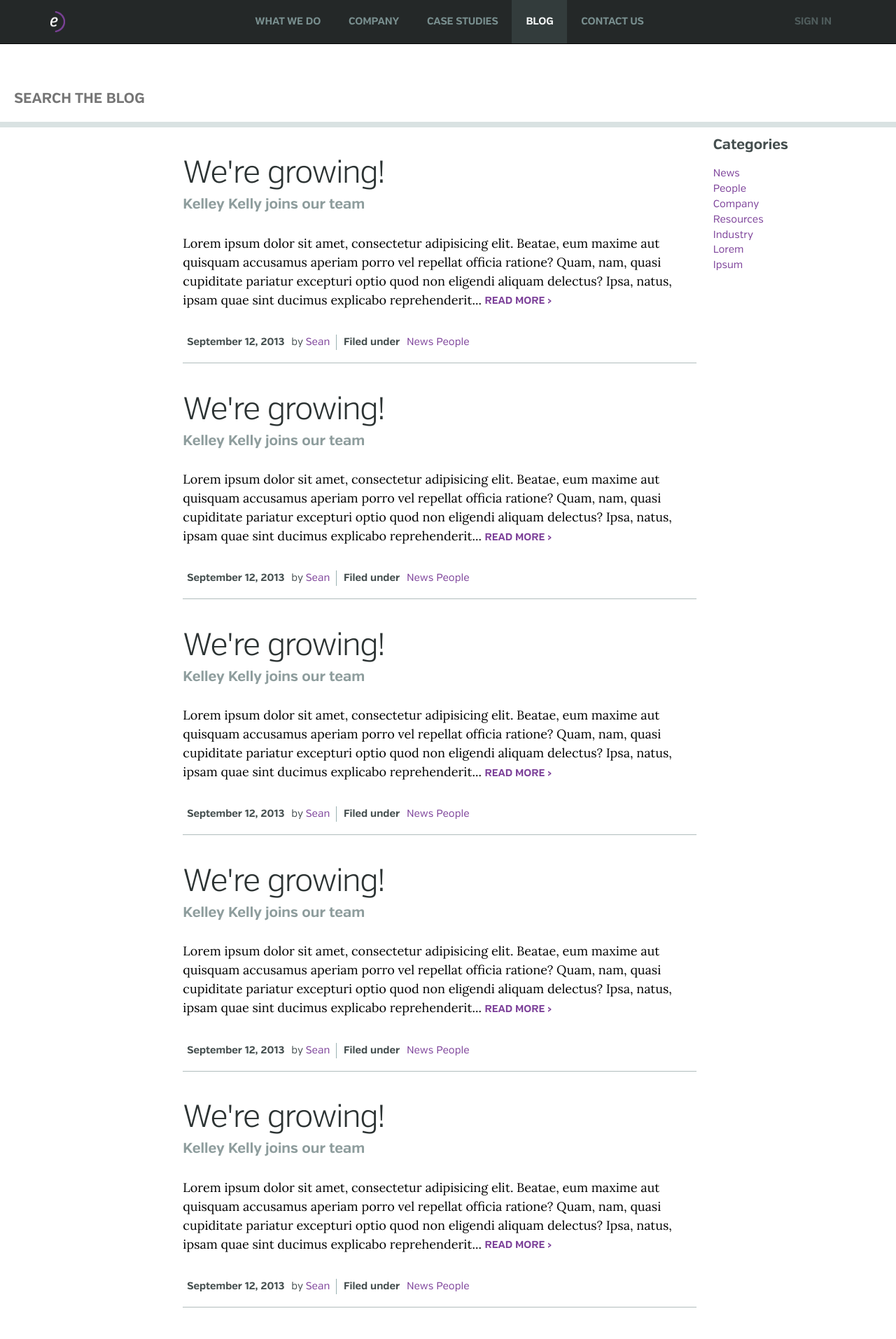
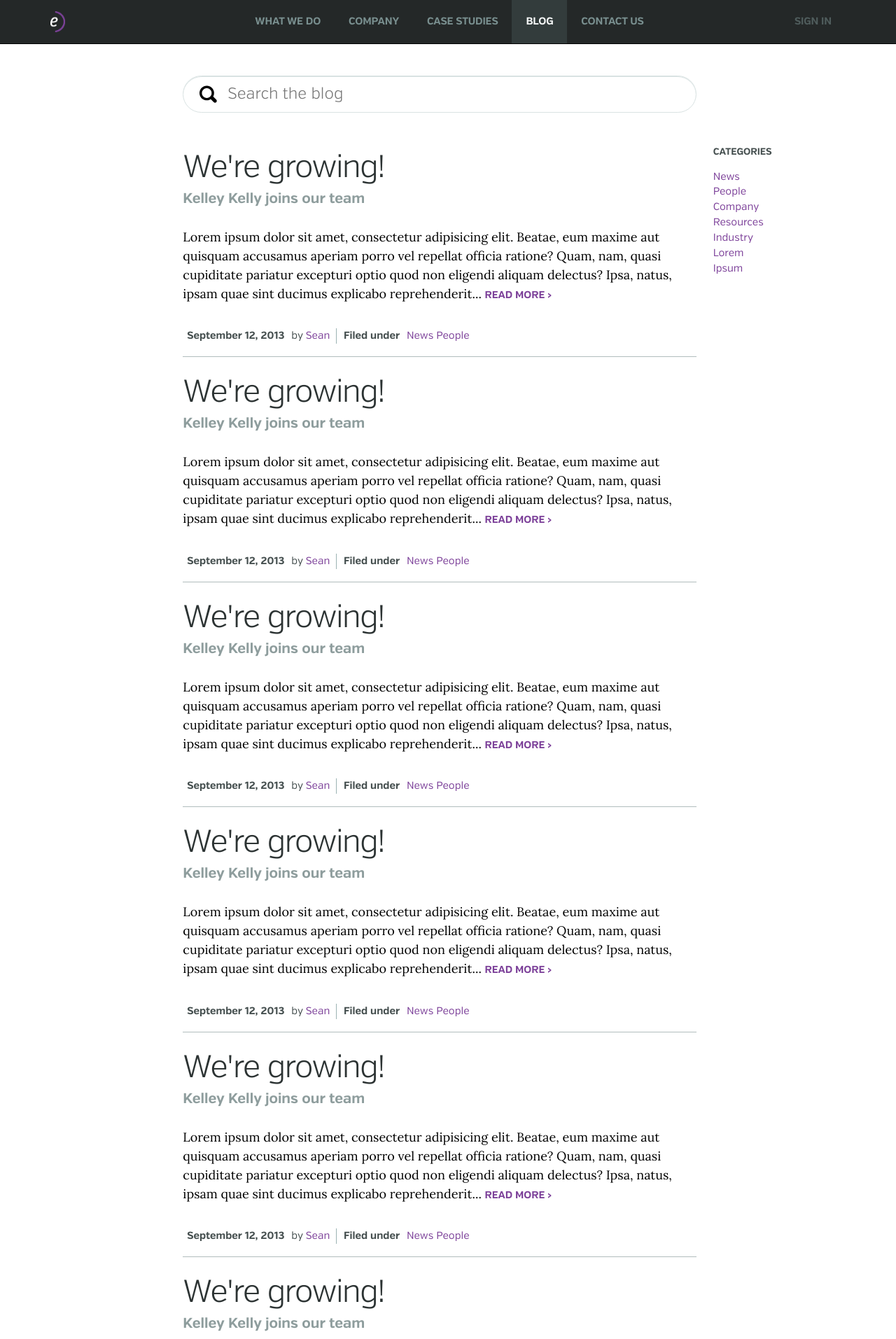
Before and after one commit to jayperryworks/engage, a Jekyll site: the page built from blog.html, in a window 1280 px wide. Shown: the top 1913 px of the page at 70% size. Built offline with Jekyll 4.4.1, drawn with Linux system fonts in a browser that asks for light colours; nearby versions of some CDN libraries; Markdown is read by kramdown in place of the engine named in the settings.

Commit message:
blog page cleanup, search input styling

```diff
--- a/_preprocess/sass/core/_layout.scss
+++ b/_preprocess/sass/core/_layout.scss
@@ -12,6 +12,7 @@ body {
 	@include grid-margins(padding);
   background: transparent !important;
 	margin: 0 auto;
+  width: 100%;
 	max-width: $grid-width;
 
   &.grid-wrap {
@@ -32,6 +33,7 @@ body {
 
 .narrow, %narrow {
   clear: both;
+  width: 100%;
   overflow: hidden;
 
 	@include grid-span(4, 1, $options: both);
--- a/assets/css/app.css
+++ b/assets/css/app.css
@@ -1009,7 +1009,7 @@ table {
  * Hide visually and from screenreaders, but maintain layout
  */
 /* line 97, ../../_preprocess/sass/core/_settings.scss */
-a, .button, .carousel-thumbs li, .tooltip-bottom, .tooltip-left, .tooltip-top {
+a, .button, .carousel-thumbs li, .tooltip-bottom, .tooltip-left, .tooltip-top, [role="search"].large > input[type="search"], [role="search"].large > input[type="text"] {
   -webkit-transition: all 0.2s ease-in;
   -moz-transition: all 0.2s ease-in false;
   -o-transition: all 0.2s ease-in false;
@@ -1023,7 +1023,7 @@ a, .button, .carousel-thumbs li, .tooltip-bottom, .tooltip-left, .tooltip-top {
  * Kroc Camen, and the H5BP dev community and team.
  */
 /* line 13, ../../_preprocess/sass/core/_base.scss */
-* {
+*, *:before, *:after {
   -webkit-box-sizing: border-box;
   -moz-box-sizing: border-box;
   box-sizing: border-box;
@@ -1069,13 +1069,13 @@ html {
  */
 /* line 52, ../../_preprocess/sass/core/_base.scss */
 ::-moz-selection {
-  background: #b3d4fc;
+  background: #7bc33c;
   text-shadow: none;
 }
 
 /* line 57, ../../_preprocess/sass/core/_base.scss */
 ::selection {
-  background: #b3d4fc;
+  background: #7bc33c;
   text-shadow: none;
 }
 
@@ -1115,10 +1115,33 @@ fieldset {
   padding: 0;
 }
 
+/* line 98, ../../_preprocess/sass/core/_base.scss */
+input {
+  -webkit-box-sizing: border-box;
+  -moz-box-sizing: border-box;
+  box-sizing: border-box;
+  text-shadow: none;
+}
+/* line 102, ../../_preprocess/sass/core/_base.scss */
+input:focus {
+  outline: 0;
+  outline: thin dotted \9;
+  /* IE6-9 */
+  border-color: #7bc33c;
+}
+
+/* line 109, ../../_preprocess/sass/core/_base.scss */
+input[type="search"] {
+  -webkit-box-sizing: border-box;
+  -moz-box-sizing: border-box;
+  box-sizing: border-box;
+  -webkit-appearance: none;
+}
+
 /*
  * Allow only vertical resizing of textareas.
  */
-/* line 102, ../../_preprocess/sass/core/_base.scss */
+/* line 118, ../../_preprocess/sass/core/_base.scss */
 textarea {
   resize: vertical;
 }
@@ -1126,20 +1149,20 @@ textarea {
 /*
  * Reset lists that appear in nav elements
  */
-/* line 110, ../../_preprocess/sass/core/_base.scss */
+/* line 126, ../../_preprocess/sass/core/_base.scss */
 nav ul, nav li {
   margin: 0;
   padding: 0;
   list-style: none;
 }
 
-/* line 116, ../../_preprocess/sass/core/_base.scss */
+/* line 132, ../../_preprocess/sass/core/_base.scss */
 p {
   text-align: left;
   color: black;
 }
 
-/* line 125, ../../_preprocess/sass/core/_base.scss */
+/* line 141, ../../_preprocess/sass/core/_base.scss */
 .browsehappy {
   margin: 0.2em 0;
   background: #ccc;
@@ -1644,19 +1667,19 @@ p {
 }
 
 /* line 90, ../../_preprocess/sass/core/_fonts.scss */
-h1, .h1, h2, .h2, .masthead > h1, .carousel-slide.full_bleed .title h3, h1 strong, .h1 strong, h1 > .subhead, h3, .h3, h4, .h4, [role="search"].large > input[type="search"], [role="search"].large > input[type="text"], h5, .h5, .tabs.vertical a, [role="navigation"].local.vertical a, h6, .h6, .contact > label, .masthead > .login, [role="navigation"].global .global-item, [role="navigation"].global > .login, dl dt, .read_more, [role="banner"].global, .masthead > h1 > strong, .button, [role="navigation"].global, [role="navigation"].secondary.horizontal a, .footer-brand .brand-group a, .footer-contact dt, dl, .meta-post, [role="navigation"].jump li a, .meta-post li, .meta-post dd, .meta-post-author, .tooltip-bottom, .tooltip-left, .tooltip-top {
+h1, .h1, h2, .h2, .masthead > h1, .carousel-slide.full_bleed .title h3, [role="search"].large > input[type="search"], [role="search"].large > input[type="text"], h1 strong, .h1 strong, h1 > .subhead, h3, .h3, h4, .h4, h5, .h5, .tabs.vertical a, [role="navigation"].local.vertical a, h6, .h6, .contact > label, .masthead > .login, [role="navigation"].global .global-item, [role="navigation"].global > .login, dl dt, .read_more, [role="banner"].global, .masthead > h1 > strong, .button, [role="navigation"].global, [role="navigation"].secondary.horizontal a, .footer-brand .brand-group a, .footer-contact dt, dl, .meta-post, [role="navigation"].jump li a, .meta-post li, .meta-post dd, .meta-post-author, .tooltip-bottom, .tooltip-left, .tooltip-top {
   font-family: "verb-regular", "Helvetica Neue", Helvetica, Arial, sans-serif;
   font-weight: normal;
   font-style: normal;
 }
 
 /* line 96, ../../_preprocess/sass/core/_fonts.scss */
-h1, .h1, h2, .h2, .masthead > h1, .carousel-slide.full_bleed .title h3 {
+h1, .h1, h2, .h2, .masthead > h1, .carousel-slide.full_bleed .title h3, [role="search"].large > input[type="search"], [role="search"].large > input[type="text"] {
   font-family: "verb-light", "Helvetica Neue", Helvetica, Arial, sans-serif;
 }
 
 /* line 101, ../../_preprocess/sass/core/_fonts.scss */
-h1 strong, .h1 strong, h1 > .subhead, h3, .h3, h4, .h4, [role="search"].large > input[type="search"], [role="search"].large > input[type="text"], h5, .h5, .tabs.vertical a, [role="navigation"].local.vertical a, h6, .h6, .contact > label, .masthead > .login, [role="navigation"].global .global-item, [role="navigation"].global > .login, dl dt, .read_more, [role="banner"].global, .masthead > h1 > strong, .button, [role="navigation"].global, [role="navigation"].secondary.horizontal a, .footer-brand .brand-group a, .footer-contact dt {
+h1 strong, .h1 strong, h1 > .subhead, h3, .h3, h4, .h4, h5, .h5, .tabs.vertical a, [role="navigation"].local.vertical a, h6, .h6, .contact > label, .masthead > .login, [role="navigation"].global .global-item, [role="navigation"].global > .login, dl dt, .read_more, [role="banner"].global, .masthead > h1 > strong, .button, [role="navigation"].global, [role="navigation"].secondary.horizontal a, .footer-brand .brand-group a, .footer-contact dt {
   font-family: "verb-bold", "Helvetica Neue", Helvetica, Arial, sans-serif;
 }
 
@@ -1732,7 +1755,7 @@ h3, .h3 {
 }
 
 /* line 50, ../../_preprocess/sass/core/_content.scss */
-h4, .h4, [role="search"].large > input[type="search"], [role="search"].large > input[type="text"] {
+h4, .h4 {
   font-size: 18px;
   font-size: 1.125rem;
   margin: 0;
@@ -2066,6 +2089,7 @@ body {
   padding-right: 18px;
   background: transparent !important;
   margin: 0 auto;
+  width: 100%;
   max-width: 1280px;
 }
 @media (min-width: 30em) {
@@ -2096,7 +2120,7 @@ body {
     padding-right: 72px;
   }
 }
-/* line 17, ../../_preprocess/sass/core/_layout.scss */
+/* line 18, ../../_preprocess/sass/core/_layout.scss */
 .wrapper.grid-wrap, .grid-wrap.post.full, .grid-wrap.carousel-thumbs {
   /* for IE 6/7 */
   *zoom: expression(this.runtimeStyle.zoom="1", this.appendChild(document.createElement("br")).style.cssText="clear:both;font:0/0 serif");
@@ -2115,12 +2139,12 @@ body {
 .wrapper.grid-wrap:after, .grid-wrap.post.full:after, .grid-wrap.carousel-thumbs:after {
   clear: both;
 }
-/* line 22, ../../_preprocess/sass/core/_layout.scss */
+/* line 23, ../../_preprocess/sass/core/_layout.scss */
 .wrapper > h1, .post.full > h1, .carousel-thumbs > h1 {
   clear: both;
 }
 
-/* line 27, ../../_preprocess/sass/core/_layout.scss */
+/* line 28, ../../_preprocess/sass/core/_layout.scss */
 .post.full {
   /* for IE 6/7 */
   *zoom: expression(this.runtimeStyle.zoom="1", this.appendChild(document.createElement("br")).style.cssText="clear:both;font:0/0 serif");
@@ -2140,9 +2164,10 @@ body {
   clear: both;
 }
 
-/* line 33, ../../_preprocess/sass/core/_layout.scss */
+/* line 34, ../../_preprocess/sass/core/_layout.scss */
 .narrow, .overview, footer.local > hgroup, .slats {
   clear: both;
+  width: 100%;
   overflow: hidden;
   width: 100%;
   float: right;
@@ -2153,7 +2178,7 @@ body {
   position: relative;
 }
 @media (min-width: 48em) {
-  /* line 33, ../../_preprocess/sass/core/_layout.scss */
+  /* line 34, ../../_preprocess/sass/core/_layout.scss */
   .narrow, .overview, footer.local > hgroup, .slats {
     width: 77.77778%;
     float: left;
@@ -2164,7 +2189,7 @@ body {
   }
 }
 @media (min-width: 62.5em) {
-  /* line 33, ../../_preprocess/sass/core/_layout.scss */
+  /* line 34, ../../_preprocess/sass/core/_layout.scss */
   .narrow, .overview, footer.local > hgroup, .slats {
     width: 66.66667%;
     float: left;
@@ -2175,7 +2200,7 @@ body {
   }
 }
 
-/* line 51, ../../_preprocess/sass/core/_layout.scss */
+/* line 53, ../../_preprocess/sass/core/_layout.scss */
 .meta-post.vertical {
   width: 100%;
   float: right;
@@ -2186,7 +2211,7 @@ body {
   text-align: left;
 }
 @media (min-width: 48em) {
-  /* line 51, ../../_preprocess/sass/core/_layout.scss */
+  /* line 53, ../../_preprocess/sass/core/_layout.scss */
   .meta-post.vertical {
     width: 11.11111%;
     float: right;
@@ -2197,7 +2222,7 @@ body {
   }
 }
 @media (min-width: 62.5em) {
-  /* line 51, ../../_preprocess/sass/core/_layout.scss */
+  /* line 53, ../../_preprocess/sass/core/_layout.scss */
   .meta-post.vertical {
     width: 16.66667%;
     float: right;
@@ -2208,31 +2233,31 @@ body {
   }
 }
 
-/* line 64, ../../_preprocess/sass/core/_layout.scss */
+/* line 66, ../../_preprocess/sass/core/_layout.scss */
 .overview, footer.local > hgroup {
   margin-bottom: 30px;
   margin-bottom: 1.875rem;
   padding-right: 0;
 }
 
-/* line 75, ../../_preprocess/sass/core/_layout.scss */
+/* line 77, ../../_preprocess/sass/core/_layout.scss */
 .tile {
   padding: 12px 0;
   padding: 0.75rem 0;
   display: block;
 }
-/* line 79, ../../_preprocess/sass/core/_layout.scss */
+/* line 81, ../../_preprocess/sass/core/_layout.scss */
 .tile h1, .tile h2, .tile h3, .tile h4, .tile h5, .tile h6 {
   line-height: 1.2;
 }
-/* line 83, ../../_preprocess/sass/core/_layout.scss */
+/* line 85, ../../_preprocess/sass/core/_layout.scss */
 .tile > img {
   display: block;
   margin: 12px auto;
   margin: 0.75rem auto;
 }
 
-/* line 89, ../../_preprocess/sass/core/_layout.scss */
+/* line 91, ../../_preprocess/sass/core/_layout.scss */
 .tile.center {
   text-align: center;
 }
@@ -4034,95 +4059,101 @@ footer.local .grid p, footer.local .grid .read_more {
 
 /* line 37, ../../_preprocess/sass/modules/_post.scss */
 .post.excerpt {
+  margin-top: 16px;
+  margin-top: 1rem;
   text-align: left;
   border-bottom: 1px solid #b1bdbd;
   position: relative;
   overflow: hidden;
   clear: both;
 }
-/* line 44, ../../_preprocess/sass/modules/_post.scss */
+/* line 45, ../../_preprocess/sass/modules/_post.scss */
 .post.excerpt:last-child {
   margin-bottom: 36px;
   margin-bottom: 2.25rem;
   border-bottom: none;
 }
-/* line 49, ../../_preprocess/sass/modules/_post.scss */
-.post.excerpt > hgroup {
-  margin: 30px 0 0 0;
-  margin: 1.875rem 0 0 0;
-}
-/* line 52, ../../_preprocess/sass/modules/_post.scss */
-.post.excerpt > hgroup h1, .post.excerpt > hgroup h2, .post.excerpt > hgroup h3 {
+/* line 50, ../../_preprocess/sass/modules/_post.scss */
+.post.excerpt:first-child {
+  margin-top: 0;
+}
+/* line 54, ../../_preprocess/sass/modules/_post.scss */
+.post.excerpt > .post-title {
+  margin: 0;
+}
+/* line 58, ../../_preprocess/sass/modules/_post.scss */
+.post.excerpt > .post-title h1, .post.excerpt > .post-title h2, .post.excerpt > .post-title h3 {
   margin: 0;
   line-height: 1.4;
 }
 
-/* line 60, ../../_preprocess/sass/modules/_post.scss */
-#home .post.excerpt > hgroup {
+/* line 66, ../../_preprocess/sass/modules/_post.scss */
+#home .post.excerpt > .post-title {
   margin-bottom: 1em;
 }
 
-/* line 65, ../../_preprocess/sass/modules/_post.scss */
+/* line 71, ../../_preprocess/sass/modules/_post.scss */
 .strip .post.excerpt {
   padding-bottom: 24px;
   padding-bottom: 1.5rem;
 }
 @media (min-width: 62.5em) {
-  /* line 65, ../../_preprocess/sass/modules/_post.scss */
+  /* line 71, ../../_preprocess/sass/modules/_post.scss */
   .strip .post.excerpt {
     padding-bottom: 36px;
     padding-bottom: 2.25rem;
   }
 }
-/* line 72, ../../_preprocess/sass/modules/_post.scss */
-.strip .post.excerpt hgroup {
+/* line 78, ../../_preprocess/sass/modules/_post.scss */
+.strip .post.excerpt .post-title {
   text-align: center;
   margin-top: 12px;
   margin-top: 0.75rem;
 }
-/* line 76, ../../_preprocess/sass/modules/_post.scss */
-.strip .post.excerpt hgroup h2 {
+/* line 82, ../../_preprocess/sass/modules/_post.scss */
+.strip .post.excerpt .post-title h2 {
   color: #798f8f;
 }
 
-/* line 98, ../../_preprocess/sass/modules/_post.scss */
+/* line 104, ../../_preprocess/sass/modules/_post.scss */
 .post.no_hairline {
   border-bottom: none;
 }
 
-/* line 102, ../../_preprocess/sass/modules/_post.scss */
+/* line 108, ../../_preprocess/sass/modules/_post.scss */
 .post.excerpt.narrow {
   margin-top: 36px;
   margin-top: 2.25rem;
 }
 
 /* line 4, ../../_preprocess/sass/modules/_forms.scss */
-[role="search"].large > input[type="search"], [role="search"].large > input[type="text"] {
-  border: none;
-  background: transparent;
-  border-bottom: 8px solid #d9e2e2;
-  padding: 1em;
-}
-/* line 10, ../../_preprocess/sass/modules/_forms.scss */
-[role="search"].large > input[type="search"]:focus, [role="search"].large > input[type="text"]:focus, [role="search"].large > input[type="search"]:active, [role="search"].large > input[type="text"]:active {
-  border: none;
-  border-bottom: 8px solid #d9e2e2;
-  box-shadow: none;
-}
-
-/* line 18, ../../_preprocess/sass/modules/_forms.scss */
 [role="search"].large {
   margin-top: 40px;
   margin-top: 2.5rem;
-}
-/* line 21, ../../_preprocess/sass/modules/_forms.scss */
+  margin-bottom: 40px;
+  margin-bottom: 2.5rem;
+  padding-bottom: 1px;
+  overflow: hidden;
+}
+/* line 12, ../../_preprocess/sass/modules/_forms.scss */
 [role="search"].large > input[type="search"], [role="search"].large > input[type="text"] {
-  display: block;
+  font-size: 20px;
+  font-size: 1.25rem;
+  display: inline-block;
+  overflow: hidden;
   width: 100%;
-  text-transform: uppercase;
-}
-
-/* line 41, ../../_preprocess/sass/modules/_forms.scss */
+  padding: 0.5em 1.5em 0.5em 2.8em;
+  border: 1px solid #d9e2e2;
+  border-radius: 100px;
+  box-shadow: inset 0 1px #d9e2e2;
+  background: url("../images/icon-search.png") 1em center no-repeat;
+}
+/* line 25, ../../_preprocess/sass/modules/_forms.scss */
+[role="search"].large > input[type="search"]:focus, [role="search"].large > input[type="text"]:focus {
+  border: 1px solid #7bc33c;
+}
+
+/* line 31, ../../_preprocess/sass/modules/_forms.scss */
 .contact {
   width: 100%;
   float: right;
@@ -4133,7 +4164,7 @@ footer.local .grid p, footer.local .grid .read_more {
   text-align: left;
 }
 @media (min-width: 48em) {
-  /* line 41, ../../_preprocess/sass/modules/_forms.scss */
+  /* line 31, ../../_preprocess/sass/modules/_forms.scss */
   .contact {
     width: 66.66667%;
     float: left;
@@ -4144,7 +4175,7 @@ footer.local .grid p, footer.local .grid .read_more {
   }
 }
 @media (min-width: 62.5em) {
-  /* line 41, ../../_preprocess/sass/modules/_forms.scss */
+  /* line 31, ../../_preprocess/sass/modules/_forms.scss */
   .contact {
     width: 50%;
     float: left;
@@ -4154,7 +4185,7 @@ footer.local .grid p, footer.local .grid .read_more {
     padding-right: 24px;
   }
 }
-/* line 57, ../../_preprocess/sass/modules/_forms.scss */
+/* line 47, ../../_preprocess/sass/modules/_forms.scss */
 .contact > input:not([type=submit]):not([type=file]), .contact > select, .contact > textarea {
   font-size: 12px;
   font-size: 0.75rem;
@@ -4165,7 +4196,7 @@ footer.local .grid p, footer.local .grid .read_more {
   display: block;
   width: 100%;
 }
-/* line 67, ../../_preprocess/sass/modules/_forms.scss */
+/* line 57, ../../_preprocess/sass/modules/_forms.scss */
 .contact > input[type="submit"] {
   display: -moz-inline-stack;
   display: inline-block;
--- a/blog.html
+++ b/blog.html
@@ -4,13 +4,14 @@ title: Blog
 active: blog
 ---
 
-<form role="search" class="large">
-	<input type="search" placeholder="Search the blog" />
-</form>
+<div class="wrapper grid-wrap">
+	<form role="search" class="large narrow">
+		<input type="search" placeholder="Search the blog" />
+	</form>
+</div>
 
 <div class="wrapper grid-wrap">
-	<main role="main" class="narrow">
-
+	<div class="narrow">
 		{% for i in (1...10) %}
 		<article class="post excerpt">
 			<hgroup class="post-title">
@@ -31,10 +32,10 @@ active: blog
 			</dl>
 		</article>
 		{% endfor %}
-	</main>
+	</div>
 
 	<aside class="meta-post vertical" role="contentinfo">
-		<h3>Categories</h3>
+		<h5>Categories</h5>
 		<ul>
 			<li><a href="#">News</a></li>
 			<li><a href="#">People</a></li>
```
Also changed, not shown: _preprocess/sass/core/_base.scss (+19 -3 lines), _preprocess/sass/modules/_forms.scss (+19 -29 lines), _preprocess/sass/modules/_post.scss (+10 -4 lines), assets/images/icon-saerch.png (added), 3 other files.
